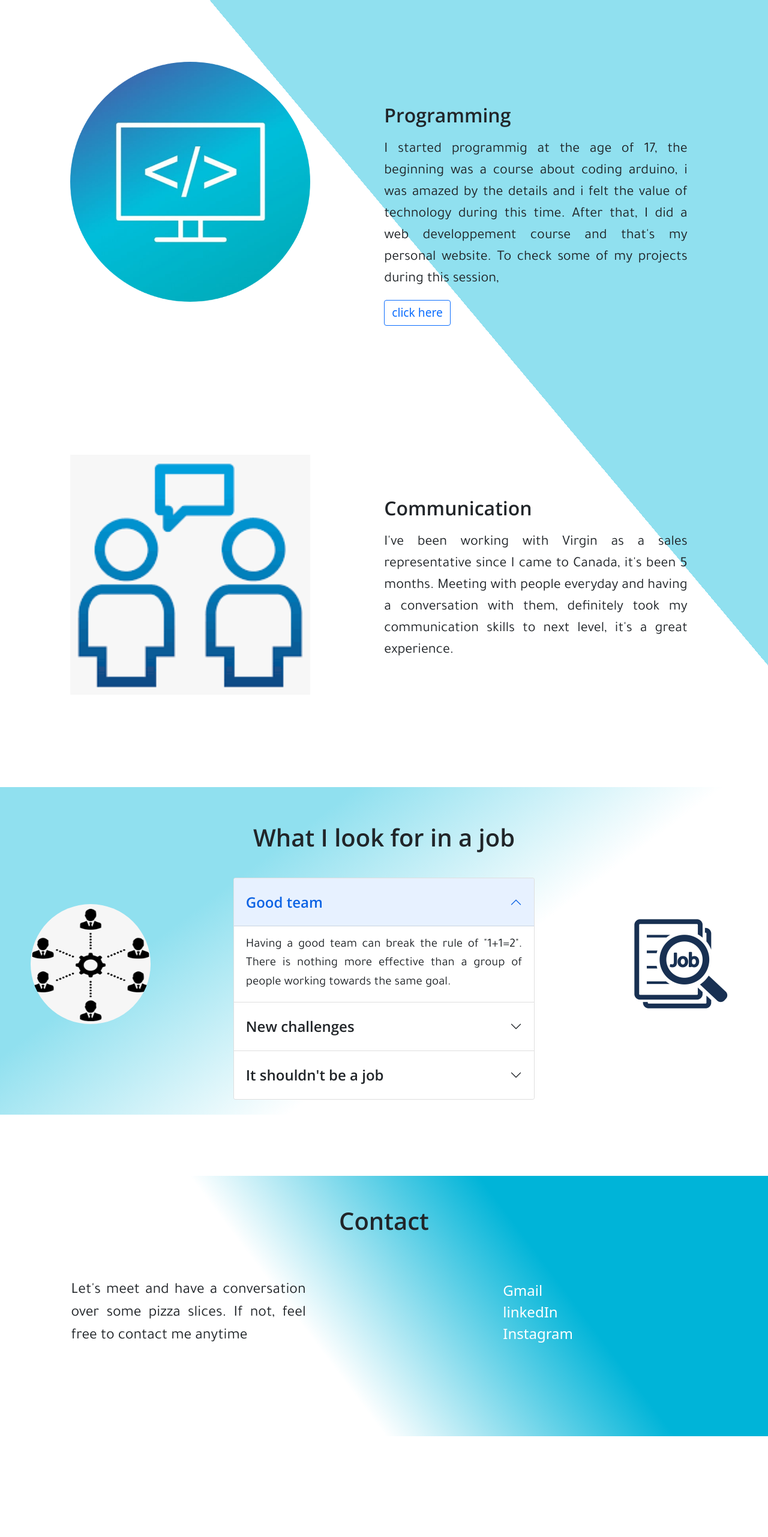
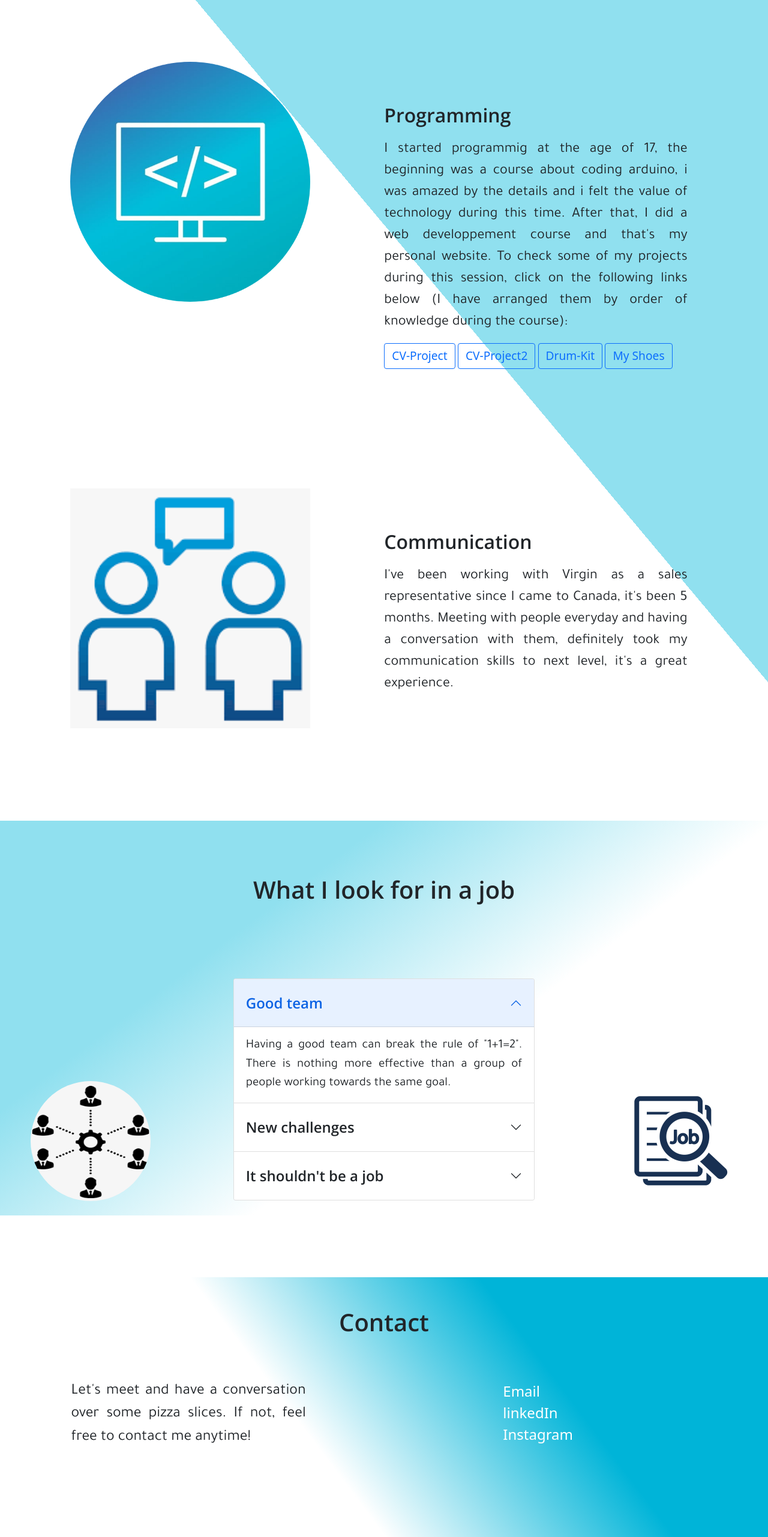
Before and after one commit to Sebastien-A-A/presentation, a website: page index.html in a window 1280 px wide. Shown: the part 2056-4618 px from the top of the page at 60% size. Before the commit the page ends 4450 px from the top, so only its background shows below. Drawn offline with nearby package versions, Linux system fonts and the light colour scheme; a web font is replaced by a local one.

Commit message:
Update index.html

```diff
--- a/index.html
+++ b/index.html
@@ -25,7 +25,7 @@
 
       <nav class="navbar navbar-expand-lg navbar-light bg-light">
         <a class="navbar-brand" href=""><h1>Personal Website</h1></a>
-        <button class="navbar-toggler" type="button" data-toggle="collapse" data-target="#navbarSupportedContent" aria-controls="navbarSupportedContent" aria-expanded="false" aria-label="Toggle navigation">
+        <button class="navbar-toggler" type="button" data-bs-toggle="collapse" data-bs-target="#navbarSupportedContent" aria-controls="navbarSupportedContent" aria-expanded="false" aria-label="Toggle navigation">
           <span class="navbar-toggler-icon"></span>
         </button>
         <div class="collapse navbar-collapse" id="navbarSupportedContent">
@@ -100,14 +100,15 @@
   </div>
   <div class="row skill-block">
     <div class="col">
-      <img class="skill-image" src="images/programming.png" alt="">
+      <img class="skill-image second-skill-image" src="images/programming.png" alt="">
     </div>
     <div class="col skill-text">
       <h2>Programming</h2>
-      <form class="" action="/programming" method="post">
-        <p>I started programmig at the age of 17, the beginning was a course about coding arduino, i was amazed by the details and i felt the value of technology during this time. After that, I did a web developpement course and that's my personal website. To check some of my projects during this session,</p>
-        <button class="btn btn-outline-primary btn-programming" type="submit" name="programming-button">click here</button>
-      </form>
+      <p>I started programmig at the age of 17, the beginning was a course about coding arduino, i was amazed by the details and i felt the value of technology during this time. After that, I did a web developpement course and that's my personal website. To check some of my projects during this session, click on the following links below (I have arranged them by order of knowledge during the course):</p>
+      <a href="https://sebastien-a-a.github.io/cv/"><button class="btn btn-outline-primary btn-programming">CV-Project</button></a>
+      <a href="https://sebastien-a-a.github.io/cv-css/"><button class="btn btn-outline-primary btn-programming">CV-Project2</button></a>
+      <a href="https://sebastien-a-a.github.io/Drum-Kit/"><button class="btn btn-outline-primary btn-programming">Drum-Kit</button></a>
+      <a href="https://sebastien-a-a.github.io/MyShoes/"><button class="btn btn-outline-primary btn-programming btn-programming4">My Shoes</button></a>
     </div>
   </div>
   <div class="row skill-block">
@@ -123,12 +124,12 @@
 
 
 <div class="row" id="values">
+  <h1 class="accordion-title">What I look for in a job</h1>
   <div class="col-lg-3 double-value-image">
     <img class="values-image" src="images/one-goal.png" alt="">
   </div>
   <div class="col-lg-6">
     <div class="accordion" id="accordionExample">
-      <h1 class="accordion-title">What I look for in a job</h1>
       <div class="accordion-item">
         <h2 class="accordion-header" id="headingOne">
           <button class="accordion-button values-title" type="button" data-bs-toggle="collapse" data-bs-target="#collapseOne" aria-expanded="true" aria-controls="collapseOne">
@@ -177,13 +178,13 @@
   <h1 class="contact-title">Contact</h1>
   <div class="row">
     <div class="col contact-text">
-      <p class="contact-text2">Let's meet and have a conversation over some pizza slices. If not, feel free to contact me anytime</p>
+      <p class="contact-text2">Let's meet and have a conversation over some pizza slices. If not, feel free to contact me anytime!</p>
     </div>
     <div class="col contact-text">
       <ul class="unordered-list">
-        <li><a class="link-item" href="#">Gmail</a></li>
-        <li><a class="link-item" href="#">linkedIn</a></li>
-        <li><a class="link-item" href="#">Instagram</a></li>
+        <li><a class="link-item" href="mailto:sebastien.a.a.website@gmail.com">Email</a></li>
+        <li><a class="link-item" href="https://www.linkedin.com/in/sebastien-abou-assaly-3b0a4b21b">linkedIn</a></li>
+        <li><a class="link-item" href="https://www.instagram.com/sebastien_abou_assaly/">Instagram</a></li>
       </ul>
     </div>
   </div>
```
